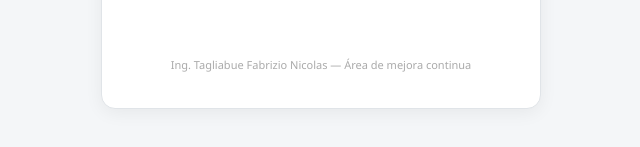
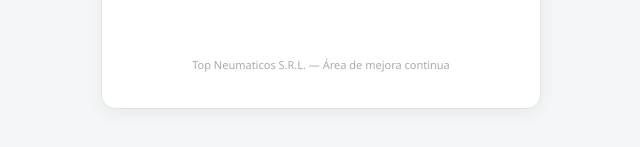
Before and after one commit to topmejoracontinua-commits/COMPRADOR-TBR-EV, a plain HTML site: page index.html in a window 1280 px wide. Shown: the part 451-598 px from the top of the page, 319-959 px from the left. Drawn offline with Linux system fonts and the light colour scheme.

Commit message:
index.html

```diff
--- a/index.html
+++ b/index.html
@@ -96,7 +96,7 @@
     <a id="backupA" href="#" target="_blank" rel="noopener">Abrir el comprador acá</a>
   </div>
 
-  <footer>Ing. Tagliabue Fabrizio Nicolas — Área de mejora continua</footer>
+<footer>Top Neumaticos S.R.L. — Área de mejora continua</footer>
 </div>
 
 <script>
```
